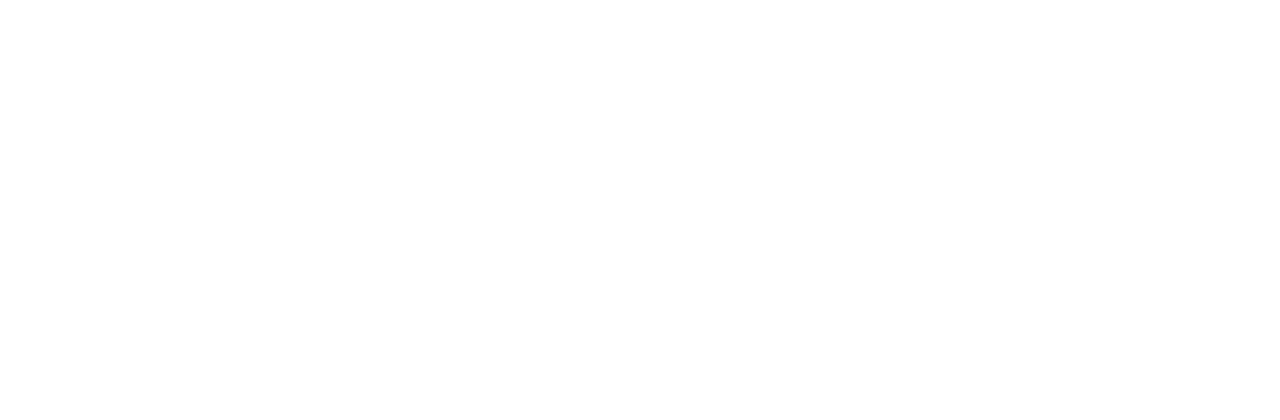
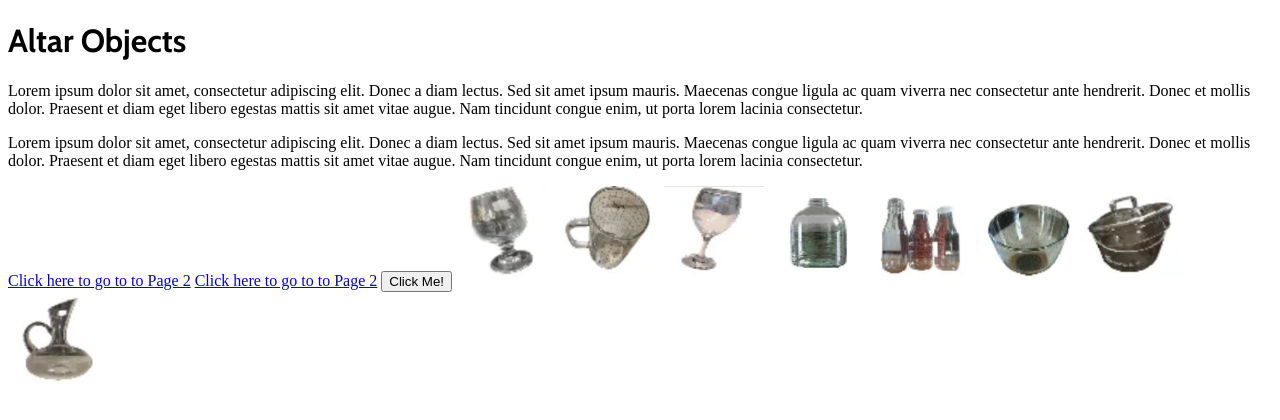
Before and after one commit to annieefu/altar-objects-DEMO, a plain HTML site: page index.html in a window 1280 px wide. Drawn offline with nearby package versions, Linux system fonts and the light colour scheme.

Commit message:
class demo code

```diff
--- a/index.html
+++ b/index.html
@@ -1,8 +1,78 @@
+<!-- Things to do R.1 -->
+<!-- 1. import boilerplate HTML  -->
+<!-- 2. add style tag -->
+<!-- 3. change the site title -->
+<!-- 4. add some lorem ipsum text paragraphs -->
+<!-- 5. add a header and style it with a google font -->
+<!-- 6. add all your images -->
 
-<!-- Things to do -->
- <!-- 1. import boilerplate HTML  -->
-  <!-- 2. add style tag -->
-   <!-- 3. change the site title -->
-   <!-- 4. add some lorem ipsum text paragraphs -->
-    <!-- 5. add a header and style it with a google font -->
-    <!-- 6. add all your images -->
+<!DOCTYPE html>
+<html lang="en">
+
+<head>
+    <meta charset="UTF-8">
+    <meta name="viewport" content="width=device-width, initial-scale=1.0">
+    <meta http-equiv="X-UA-Compatible" content="ie=edge">
+    <title>Altar Objects</title>
+
+    <!-- This line below can be uncommented if you want to apply a stylesheet across all your pages -->
+    <link rel="stylesheet" href="style.css">
+
+    <link rel="preconnect" href="https://fonts.googleapis.com">
+    <link rel="preconnect" href="https://fonts.gstatic.com" crossorigin>
+    <!-- I pasted this Font embed code from Google Fonts -->
+    <link href="https://fonts.googleapis.com/css2?family=Cabin:ital,wght@0,400..700;1,400..700&display=swap"
+        rel="stylesheet">
+</head>
+
+<body>
+    <!-- Every HTML element goes within here, within the body tag -->
+
+    <h1 class="page-heading">Altar Objects</h1>
+
+    <!-- Here are some paragraphs of text -->
+    <p>Lorem ipsum dolor sit amet, consectetur adipiscing elit. Donec a diam lectus. Sed sit amet ipsum mauris. Maecenas
+        congue ligula ac quam viverra nec consectetur ante hendrerit. Donec et mollis dolor. Praesent et diam eget
+        libero egestas mattis sit amet vitae augue. Nam tincidunt congue enim, ut porta lorem lacinia consectetur.</p>
+    <p>Lorem ipsum dolor sit amet, consectetur adipiscing elit. Donec a diam lectus. Sed sit amet ipsum mauris. Maecenas
+        congue ligula ac quam viverra nec consectetur ante hendrerit. Donec et mollis dolor. Praesent et diam eget
+        libero egestas mattis sit amet vitae augue. Nam tincidunt congue enim, ut porta lorem lacinia consectetur.</p>
+
+    <a href="page2.html">Click here to go to to Page 2</a>
+
+    <a href="page2.html" class="button">Click here to go to to Page 2</a>
+    <!-- here's an example button -->
+    <button type="button" onclick="alert('Hello world!')">Click Me!</button>
+
+    <!-- This is an example of loading an image from your local files -->
+    <img src="images/object-1.png"></img>
+    <img src="images/object-2.png"></img>
+    <img src="images/object-3.png"></img>
+    <img src="images/object-4.png"></img>
+    <img src="images/object-5.png"></img>
+    <img src="images/object-6.png"></img>
+    <img src="images/object-7.png"></img>
+    <img src="images/object-8.png"></img>
+
+    <!-- Below is an example of loading an image from the internet -->
+    <!-- <img src="https://www.freecodecamp.org/news/content/images/size/w2000/2021/07/jackson-so-_t-l5FFH8VA-unsplash.jpg"></img> -->
+
+
+</body>
+
+
+<style>
+    /* This is where all your CSS goes */
+
+    img {
+        width: 100px;
+        height: 100px;
+
+    }
+
+    .page-heading {
+        font-family: 'Cabin', sans-serif;
+    }
+</style>
+
+</html>
```
Also changed, not shown: page2.html (added, +50 -0 lines), style.css (added).
